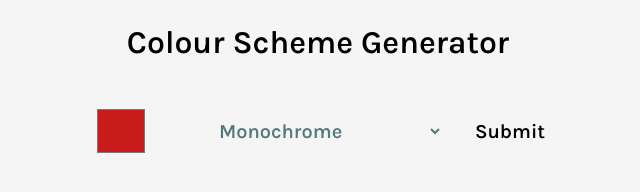
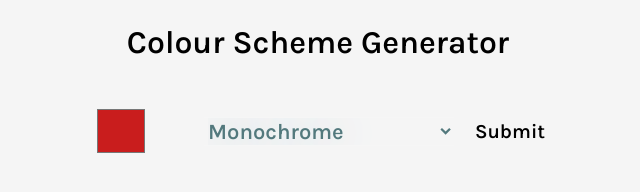
Before and after one commit to anniebalds/colour-scheme-scrimba, a plain HTML site: page index.html in a window 1280 px wide. In both pictures the pointer is over the element 650 px from the left and 131 px from the top of the page. Shown: the full height of the page, 322-962 px from the left. Drawn offline with Linux system fonts and the light colour scheme.

Commit message:
edit button

```diff
--- a/index.css
+++ b/index.css
@@ -71,6 +71,11 @@ select:hover, button:hover, input:hover {
     color: rgb(83, 121, 125)
 }
 
+#mode-pick:hover {
+    transform: scale(110%);
+    text-shadow: 0px 0px 40px #a7bdc5;
+    transition: all 0.3s ease-in-out
+}
 
 #submit-btn:hover {
     transform: scale(110%);
```
